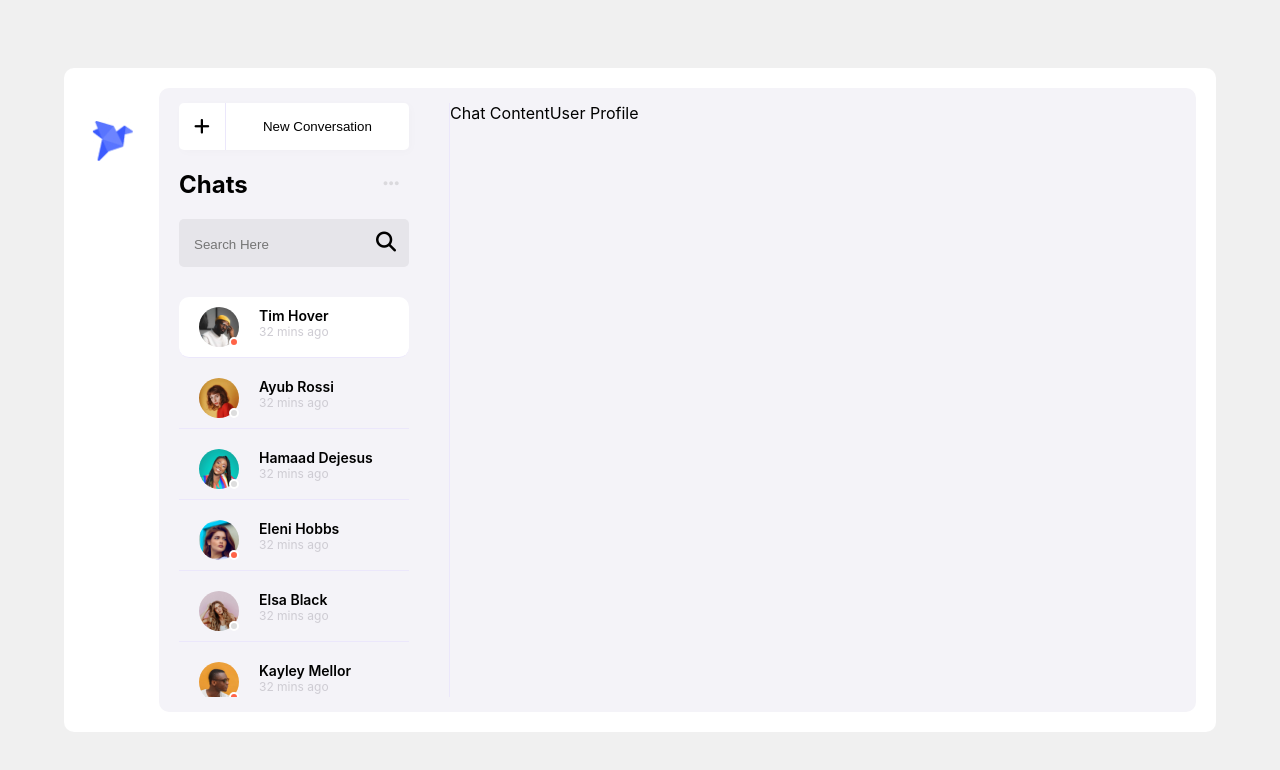
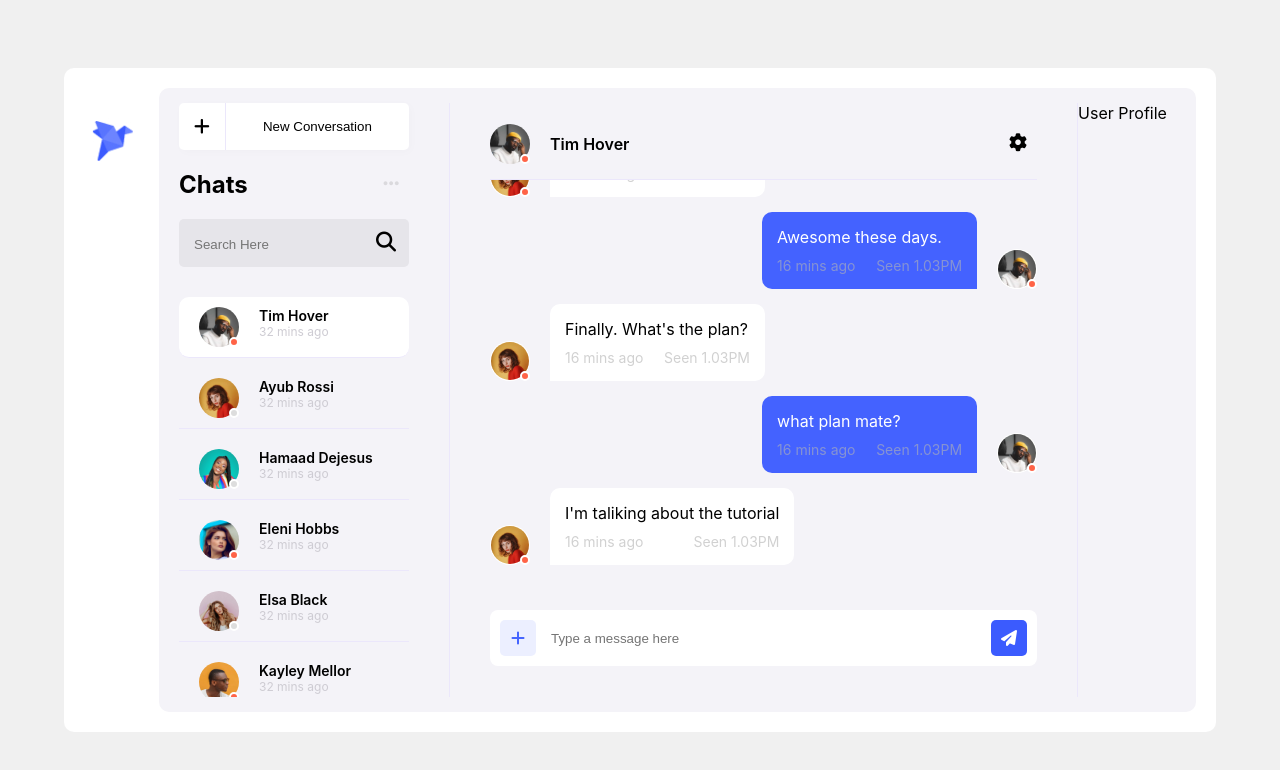
Before and after one commit to superunicorns/chat-ui, a React (Create React App) app: page / in a window 1280 px wide. Shown: the top 770 px of the page. Built offline with nearby package versions, Linux system fonts and the light colour scheme.

Commit message:
Agregar header, body, y footer del componente ChatContent

```diff
--- a/src/components/chatContent/ChatContent.css
+++ b/src/components/chatContent/ChatContent.css
@@ -0,0 +1,169 @@
+.main__chatcontent {
+  flex-grow: 1;
+  padding: 20px 40px;
+  max-width: 63%;
+  border-right: 1px solid #ebe7fb;
+}
+
+.content__header {
+  padding-bottom: 15px;
+  border-bottom: 1px solid #ebe7fb;
+}
+
+.current-chatting-user {
+  display: flex;
+  align-items: center;
+}
+
+.current-chatting-user p {
+  margin: 0;
+  font-weight: 600;
+}
+
+.content__header {
+  display: flex;
+  justify-content: space-between;
+  align-items: center;
+}
+
+.settings .btn-nobg {
+  color: #000;
+}
+
+.content__body {
+  max-height: calc(100vh - calc(100vh / 2));
+  overflow: auto;
+}
+
+.chat__item {
+  display: flex;
+  justify-content: flex-end;
+  align-items: flex-end;
+  margin-bottom: 15px;
+  transition: all 0.3s ease;
+  transform: scale(0);
+  transform-origin: right;
+  animation-name: showIn;
+  animation-duration: 0.2s; /* or: Xms */
+  animation-iteration-count: 1;
+  animation-direction: normal; /* or: normal */
+  animation-timing-function: cubic-bezier(
+    0.88,
+    0.19,
+    0.37,
+    1.11
+  ); /* or: ease, ease-in, ease-in-out, linear, cubic-bezier(x1, y1, x2, y2) */
+  animation-fill-mode: both; /* or: backwards, both, none */
+  animation-delay: 0.2s; /* or: Xms */
+}
+
+@keyframes showIn {
+  0% {
+    transform: scale(0);
+  }
+  100% {
+    transform: scale(1);
+  }
+}
+
+.chat__item .avatar {
+  margin-right: 0px;
+  margin-left: 20px;
+  background: #fff;
+  padding: 1px;
+}
+
+.chat__item__content {
+  background-color: #4462ff;
+  color: #fff;
+  padding: 15px;
+  border-radius: 10px 10px 0 10px;
+  max-width: 50%;
+  min-width: 215px;
+}
+
+.chat__item__content .chat__meta {
+  justify-content: space-between;
+  display: flex;
+  margin-top: 10px;
+}
+
+.chat__item__content .chat__meta span {
+  font-size: 14px;
+  color: #8693d3;
+  user-select: none;
+}
+
+.chat__msg {
+  user-select: none;
+}
+
+.chat__item.other {
+  flex-direction: row-reverse;
+  transform-origin: left;
+}
+
+.chat__item.other .chat__item__content {
+  background-color: #fff;
+  color: #000;
+  border-radius: 10px 10px 10px 0;
+  max-width: 50%;
+}
+
+.chat__item.other .avatar {
+  margin-right: 20px;
+  margin-left: 0px;
+}
+
+.chat__item.other .chat__item__content .chat__meta span {
+  color: #d1d1d1;
+}
+
+.content__footer {
+  padding-top: 30px;
+}
+
+.sendNewMessage {
+  background-color: #fff;
+  display: flex;
+  justify-content: space-between;
+  padding: 10px;
+  border-radius: 8px;
+}
+
+.sendNewMessage button {
+  width: 36px;
+  height: 36px;
+  background-color: #ecefff;
+  border: none;
+  box-shadow: none;
+  outline: none;
+  cursor: pointer;
+  font-size: 16px;
+  color: #4665ff;
+  padding: 0;
+  border-radius: 5px;
+  line-height: 36px;
+  transition: all 0.3s cubic-bezier(0.88, 0.19, 0.37, 1.11);
+}
+
+.sendNewMessage button:hover {
+  transform: scale(1.2);
+}
+
+.sendNewMessage button i {
+  display: block;
+}
+
+.sendNewMessage input {
+  flex-grow: 1;
+  padding: 0 15px;
+  background-color: transparent;
+  border: none;
+  outline: none;
+}
+
+#sendMsgBtn {
+  background-color: #3b5bfe;
+  color: #fff;
+}
--- a/src/components/chatContent/ChatContent.js
+++ b/src/components/chatContent/ChatContent.js
@@ -1,9 +1,151 @@
+import React, { Component, useState, createRef, useEffect } from "react";
+import Avatar from "../chatList/Avatar";
+import ChatItem from "./ChatItem";
+
+import user1 from "../../images/user-1.jpg";
+import user2 from "../../images/user-2.jpg";
 import "./ChatContent.css";
 
-const ChatContent = () => {
-  return (
-    <div>Chat Content</div>
-  )
+class ChatContent extends Component {
+  messagesEndRef = createRef(null);
+  chatItms = [
+    {
+      key: 1,
+      image: user1,
+      type: "",
+      msg: "Hi Tim, How are you?",
+    },
+    {
+      key: 2,
+      image: user2,
+      type: "other",
+      msg: "I am fine.",
+    },
+    {
+      key: 3,
+      image: user2,
+      type: "other",
+      msg: "What about you?",
+    },
+    {
+      key: 4,
+      image: user1,
+      type: "",
+      msg: "Awesome these days.",
+    },
+    {
+      key: 5,
+      image: user2,
+      type: "other",
+      msg: "Finally. What's the plan?",
+    },
+    {
+      key: 6,
+      image: user1,
+      type: "",
+      msg: "what plan mate?",
+    },
+    {
+      key: 7,
+      image: user2,
+      type: "other",
+      msg: "I'm taliking about the tutorial",
+    },
+  ];
+
+  constructor(props) {
+    super(props);
+    this.state = {
+      chat: this.chatItms,
+      msg: "",
+    };
+  }
+
+  scrollToBottom = () => {
+    this.messagesEndRef.current.scrollIntoView({ behavior: "smooth" });
+  };
+
+  componentDidMount() {
+    window.addEventListener("keydown", (e) => {
+      if (e.keyCode == 13) {
+        if (this.state.msg != "") {
+          this.chatItms.push({
+            key: 1,
+            type: "",
+            msg: this.state.msg,
+            image: user1,
+          });
+          this.setState({ chat: [...this.chatItms] });
+          this.scrollToBottom();
+          this.setState({ msg: "" });
+        }
+      }
+    });
+
+    this.scrollToBottom();
+  }
+
+  onStateChange = (e) => {
+    this.setState({ msg: e.target.value });
+  };
+
+  render() {
+    return (
+      <div className="main__chatcontent">
+        <div className="content__header">
+          <div className="blocks">
+            <div className="current-chatting-user">
+              <Avatar
+                isOnline="active"
+                image={user1}
+              />
+              <p>Tim Hover</p>
+            </div>
+          </div>
+
+          <div className="blocks">
+            <div className="settings">
+              <button className="btn-nobg">
+                <i className="fa fa-cog"></i>
+              </button>
+            </div>
+          </div>
+        </div>
+        <div className="content__body">
+          <div className="chat__items">
+            {this.state.chat.map((itm, index) => {
+              return (
+                <ChatItem
+                  animationDelay={index + 2}
+                  key={itm.key}
+                  user={itm.type ? itm.type : "me"}
+                  msg={itm.msg}
+                  image={itm.image}
+                />
+              );
+            })}
+            <div ref={this.messagesEndRef} />
+          </div>
+        </div>
+        <div className="content__footer">
+          <div className="sendNewMessage">
+            <button className="addFiles">
+              <i className="fa fa-plus"></i>
+            </button>
+            <input
+              type="text"
+              placeholder="Type a message here"
+              onChange={this.onStateChange}
+              value={this.state.msg}
+            />
+            <button className="btnSendMsg" id="sendMsgBtn">
+              <i className="fa fa-paper-plane"></i>
+            </button>
+          </div>
+        </div>
+      </div>
+    );
+  }
 }
 
 export default ChatContent;
--- /dev/null
+++ b/src/components/chatContent/ChatItem.js
@@ -0,0 +1,28 @@
+import React, { Component } from "react";
+import Avatar from "../chatList/Avatar";
+
+class ChatItem extends Component {
+  constructor(props) {
+    super(props);
+  }
+
+  render() {
+    return (
+      <div
+        style={{ animationDelay: `0.8s` }}
+        className={`chat__item ${this.props.user ? this.props.user : ""}`}
+      >
+        <div className="chat__item__content">
+          <div className="chat__msg">{this.props.msg}</div>
+          <div className="chat__meta">
+            <span>16 mins ago</span>
+            <span>Seen 1.03PM</span>
+          </div>
+        </div>
+        <Avatar isOnline="active" image={this.props.image} />
+      </div>
+    );
+  }
+}
+
+export default ChatItem;
```
